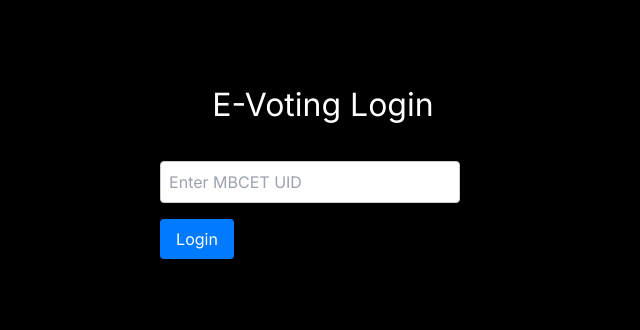
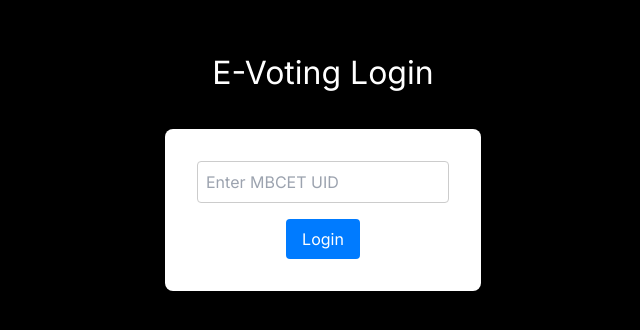
Before and after one commit to TheGhossst/E-voting-app, a Next.js app in the folder my-evoting-app/: page / in a window 1280 px wide. Shown: the part 230-560 px from the top of the page, without its empty margins (317-957 px from the left). Built offline with nearby package versions, Linux system fonts and the light colour scheme.

Commit message:
login-container style

```diff
--- a/my-evoting-app/styles/Login.module.css
+++ b/my-evoting-app/styles/Login.module.css
@@ -36,3 +36,13 @@
 .button:hover {
     background-color: #0056b3;
 }
+
+.loginContainer {
+    display: flex;
+    flex-direction: column;
+    align-items: center;
+    background-color: #ffffff;
+    padding: 2rem;
+    border-radius: 0.5rem;
+    box-shadow: 0 0 10px rgba(0, 0, 0, 0.1);
+}
```
